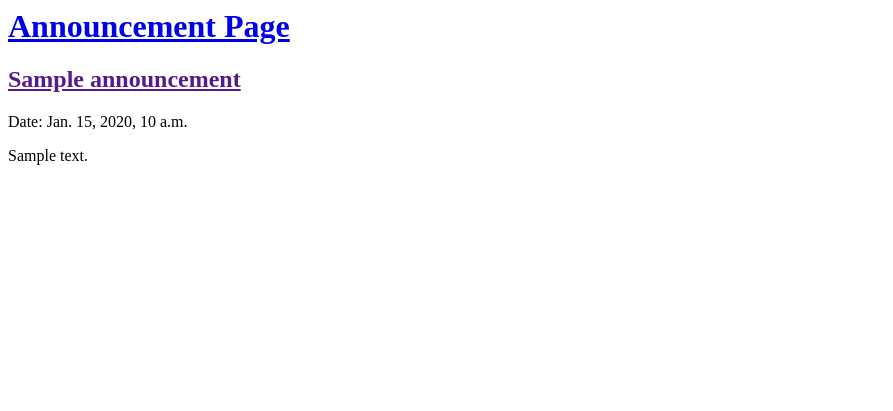
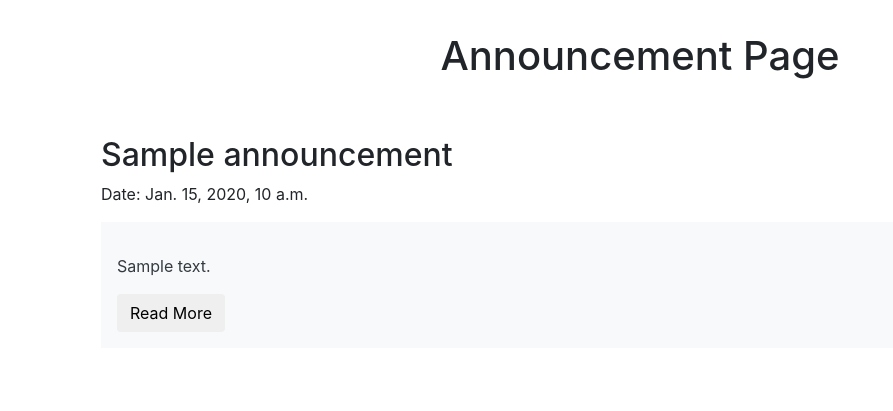
Before and after one commit to saksham-mittal/iith-placement-cell, a Django app: template placement/templates/placement/announcements.html in a window 1280 px wide. Shown: the top 411 px of the page, without its empty margins (0-893 px from the left). Run offline with Django 3.2, Linux system fonts and the light colour scheme; the template is opened without the code that fills it: values that come from a table or form of the project are taken from there, others are empty; tables that the repository leaves empty hold one stand-in row (values such as "Sample post"); some libraries are stand-ins or nearby versions.

Commit message:
Improved the UI for announcement page

```diff
--- a/placement/static/js/index.js
+++ b/placement/static/js/index.js
@@ -9,3 +9,9 @@ $('.link-panel').hover(function() {
   $(this).children("p").css('color', '#a8a8a8');
   $(this).children("div").children("i").css('color', '#a8a8a8');
 });
+
+$('.read-more').click(function() {
+  var buttonValue = $(this).val();
+  $(this).siblings().text(buttonValue);
+  $(this).css('display', 'none');
+});
--- a/placement/templates/placement/announcements.html
+++ b/placement/templates/placement/announcements.html
@@ -1,11 +1,44 @@
-<div>
-    <h1><a href="/">Announcement Page</a></h1>
-</div>
+{% load staticfiles %}
+<!doctype html>
+<html lang="en">
+  <head>
+    <!-- Required meta tags -->
+    <meta charset="utf-8">
+    <meta name="viewport" content="width=device-width, initial-scale=1, shrink-to-fit=no">
 
-{% for announcement in announcements %}
-    <div>
-        <h2><a href="">{{ announcement.announcement_title }}</a></h2>
-        <p>Date: {{ announcement.created_date }}</p>
-        <p>{{ announcement.announcement_text|linebreaksbr }}</p>
+    <!-- Bootstrap CSS -->
+    <link rel="stylesheet" href="https://maxcdn.bootstrapcdn.com/bootstrap/4.0.0/css/bootstrap.min.css" integrity="sha384-Gn5384xqQ1aoWXA+058RXPxPg6fy4IWvTNh0E263XmFcJlSAwiGgFAW/dAiS6JXm" crossorigin="anonymous">
+
+    <title>Hello, world!</title>
+  </head>
+  <body>
+
+    <div class="container p-3 text-center mt-3 mb-3">
+      <h1>Announcement Page</h1>
     </div>
-{% endfor %}
+
+    <div class="container p-3">
+      {% block content %}
+
+      {% for announcement in announcements %}
+        <div class="container">
+          <h2>{{ announcement.announcement_title }}</h2>
+          <p>Date: {{ announcement.created_date }}</p>
+          <div class="announcement-body p-3 mb-5 bg-light text-dark">
+            <p>{{ announcement.announcement_text|safe|truncatewords:"50"|linebreaks }}</p>
+            <button type="button" class="btn dark read-more" value="{{ announcement.announcement_text|safe }}">Read More</button>
+          </div>
+        </div>
+      {% endfor %}
+
+      {% endblock %}
+    </div>
+
+    <!-- Optional JavaScript -->
+    <!-- jQuery first, then Popper.js, then Bootstrap JS -->
+    <script src="https://code.jquery.com/jquery-3.2.1.slim.min.js" integrity="sha384-KJ3o2DKtIkvYIK3UENzmM7KCkRr/rE9/Qpg6aAZGJwFDMVNA/GpGFF93hXpG5KkN" crossorigin="anonymous"></script>
+    <script src="https://cdnjs.cloudflare.com/ajax/libs/popper.js/1.12.9/umd/popper.min.js" integrity="sha384-ApNbgh9B+Y1QKtv3Rn7W3mgPxhU9K/ScQsAP7hUibX39j7fakFPskvXusvfa0b4Q" crossorigin="anonymous"></script>
+    <script src="https://maxcdn.bootstrapcdn.com/bootstrap/4.0.0/js/bootstrap.min.js" integrity="sha384-JZR6Spejh4U02d8jOt6vLEHfe/JQGiRRSQQxSfFWpi1MquVdAyjUar5+76PVCmYl" crossorigin="anonymous"></script>
+    <script src="{% static 'js/index.js' %}" type="text/javascript"></script>
+  </body>
+</html>
```
